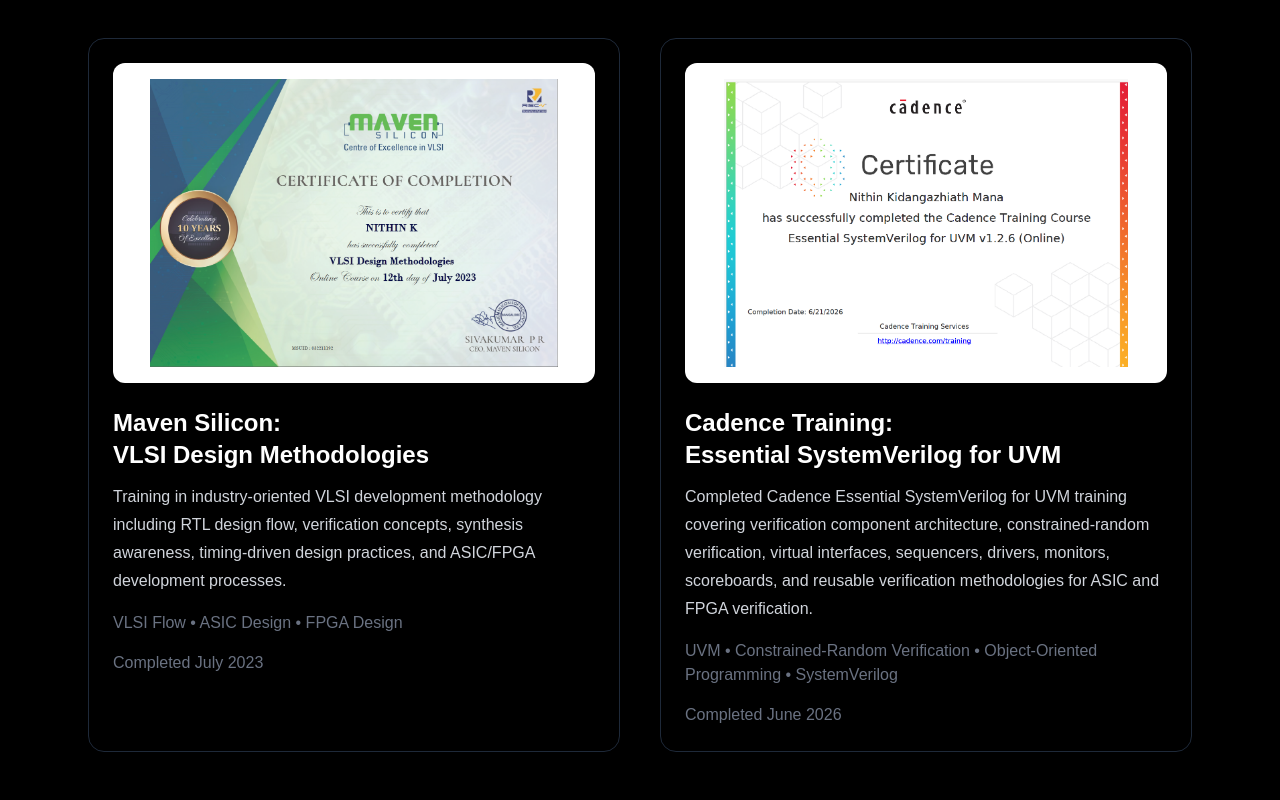
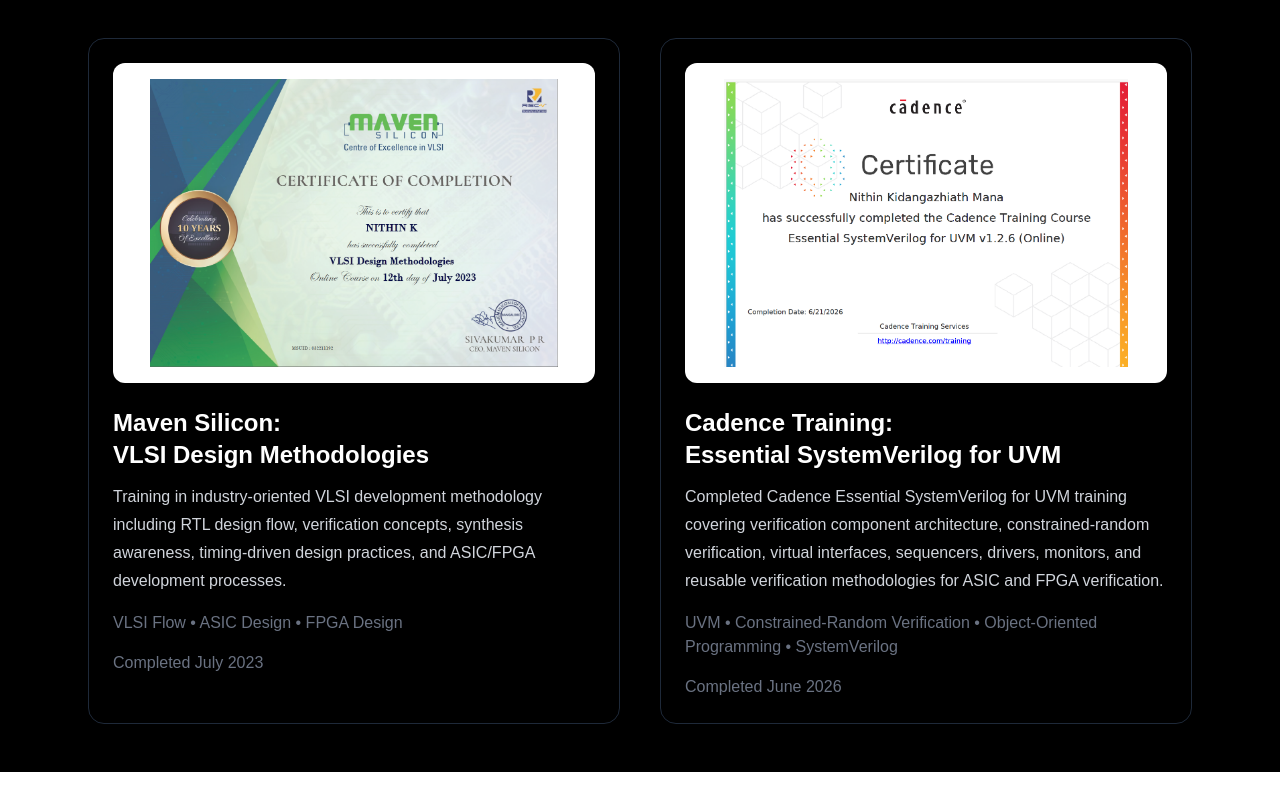
Before and after one commit to nkidang1/nithin-portfolio, a Next.js app: page /certifications in a window 1280 px wide. Shown: the part 1702-2502 px from the top of the page. After the commit the page ends 2474 px from the top, so only its background shows below. Built offline with nearby package versions, Linux system fonts and the light colour scheme.

Commit message:
Added Cadence UVM certification

```diff
--- a/app/certifications/page.tsx
+++ b/app/certifications/page.tsx
@@ -197,7 +197,7 @@
             <p className="text-gray-300 leading-7 mb-4">
               Completed Cadence Essential SystemVerilog for UVM training
               covering verification component architecture, constrained-random
-              verification, virtual interfaces, sequencers, drivers, monitors, scoreboards,
+              verification, virtual interfaces, sequencers, drivers, monitors,
               and reusable verification methodologies for ASIC and FPGA verification.
             </p>
 
```
